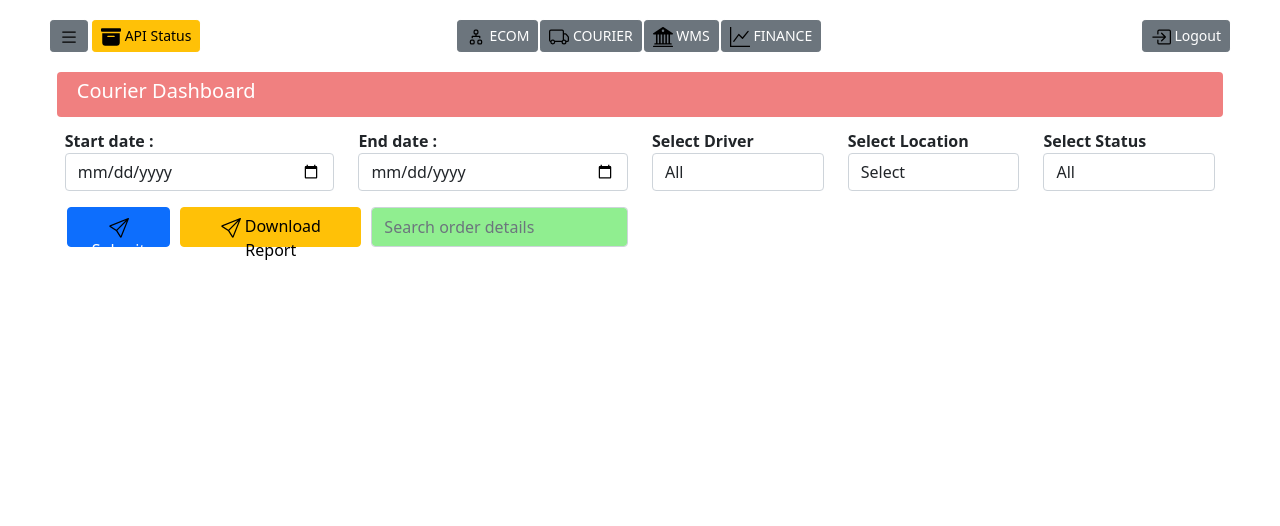
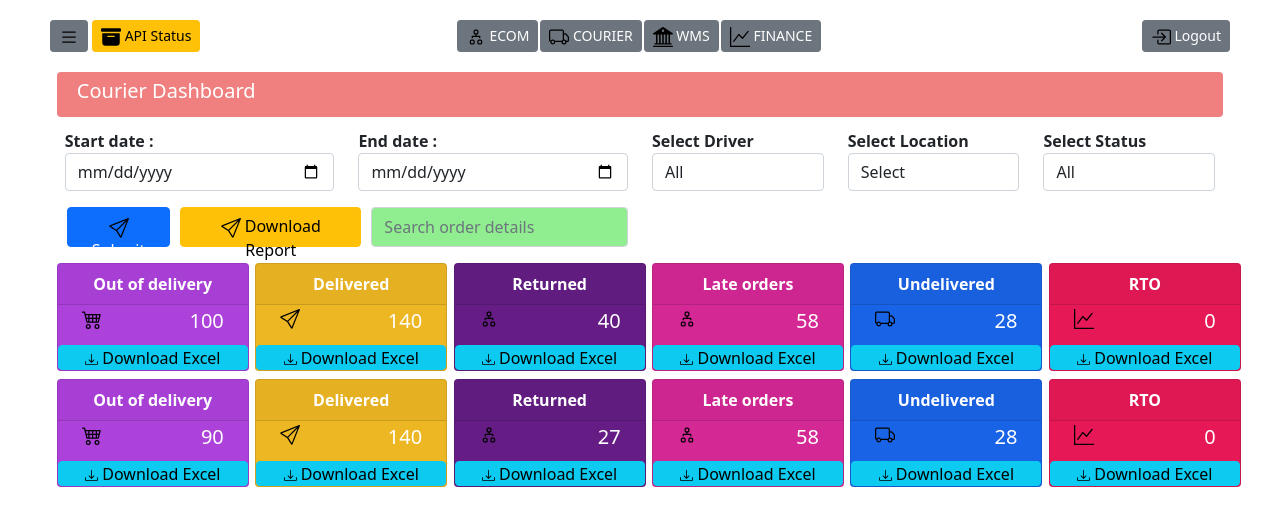
Before and after one commit to SudiptaKD/DotRedTask, a React (Create React App) app: page /dashboard in a window 1280 px wide. Shown: the top 526 px of the page. Built offline with nearby package versions, Linux system fonts and the light colour scheme.

Commit message:
Dashboard cards

```diff
--- a/src/components/dashboard/Dashboard.js
+++ b/src/components/dashboard/Dashboard.js
@@ -1,5 +1,6 @@
 import React from 'react'
 import SendIcon from '../icons/send.svg'
+import Delivery from './Delivery'
 import FilterBar from './FilterBar'
 
 export const Dashboard = ({data}) => {
@@ -44,6 +45,9 @@ export const Dashboard = ({data}) => {
           </div>
         </div>
       </div>
+      <div className='mt-2'>
+        <Delivery/>
+      </div>
     </div>
   )
 }
--- /dev/null
+++ b/src/components/dashboard/Delivery.js
@@ -0,0 +1,52 @@
+import React from 'react'
+import CartIcon from '../icons/cart.svg'
+import COURIER from '../icons/courier.svg'
+import ECOM from '../icons/ecom.svg'
+import FINANCE from '../icons/finance.svg'
+import SendIcon from '../icons/send.svg'
+import { DeliveryCard } from './DeliveryCard'
+
+const Delivery = () => {
+  return (
+    <div className="row">
+            <div className="col-2">
+                <DeliveryCard bg={"#ad42db"} icon={CartIcon} title={"Out of delivery"} value={100}/>
+            </div>
+            <div className="col-2">
+                <DeliveryCard bg={"#edb724"} icon={SendIcon} title={"Delivered"} value={140} />
+            </div>
+            <div className="col-2">
+                <DeliveryCard bg={"#651d85"} icon={ECOM} title={"Returned"} value={40}/>
+            </div>
+            <div className="col-2">
+                <DeliveryCard bg={"#d42895"} icon={ECOM} title={"Late orders"} value={58}/>
+            </div>
+            <div className="col-2">
+                <DeliveryCard bg={"#1964e6"} icon={COURIER} title={"Undelivered"} value={28}/>
+            </div>
+            <div className="col-2">
+                <DeliveryCard bg={"#e61956"} icon={FINANCE} title={"RTO"} value={0}/>
+            </div>
+            <div className="col-2">
+                <DeliveryCard bg={"#ad42db"} icon={CartIcon} title={"Out of delivery"} value={90}/>
+            </div>
+            <div className="col-2">
+                <DeliveryCard bg={"#edb724"} icon={SendIcon} title={"Delivered"} value={140}/>
+            </div>
+            <div className="col-2">
+                <DeliveryCard bg={"#651d85"} icon={ECOM} title={"Returned"} value={27}/>
+            </div>
+            <div className="col-2">
+                <DeliveryCard bg={"#d42895"} icon={ECOM} title={"Late orders"} value={58}/>
+            </div>
+            <div className="col-2">
+                <DeliveryCard bg={"#1964e6"} icon={COURIER} title={"Undelivered"} value={28}/>
+            </div>
+            <div className="col-2">
+                <DeliveryCard bg={"#e61956"} icon={FINANCE} title={"RTO"} value={0}/>
+            </div>
+        </div>
+  )
+}
+
+export default Delivery
--- /dev/null
+++ b/src/components/dashboard/DeliveryCard.js
@@ -0,0 +1,20 @@
+import React from 'react'
+import DownloadIcon from '../icons/download.svg'
+
+export const DeliveryCard = ({bg, icon, title, value}) => {
+  return (
+    <div className="card fw-bold text-white text-center  mb-2"
+        style={{"min-width": "12rem","min-height": "5rem", 'backgroundColor':`${bg}`}}>
+        <div className="card-header">{title}</div>
+        <div className="card-body d-flex justify-content-between p-4 pt-1 pb-1">
+            <img src={icon} alt="apiArchive" style={{'width':'20px', 'height':'20px'}} />
+            <h5>{value}</h5>
+        </div>
+        <button type="submit" className="btn btn-info pt-0"
+              style={{'color':'black', 'height':'25px'}} >
+                <img src={DownloadIcon} alt="apiArchive" style={{'width':'13px', 'height':'13px'}} />
+                {' '} Download Excel
+        </button>
+    </div>
+  )
+}
```
